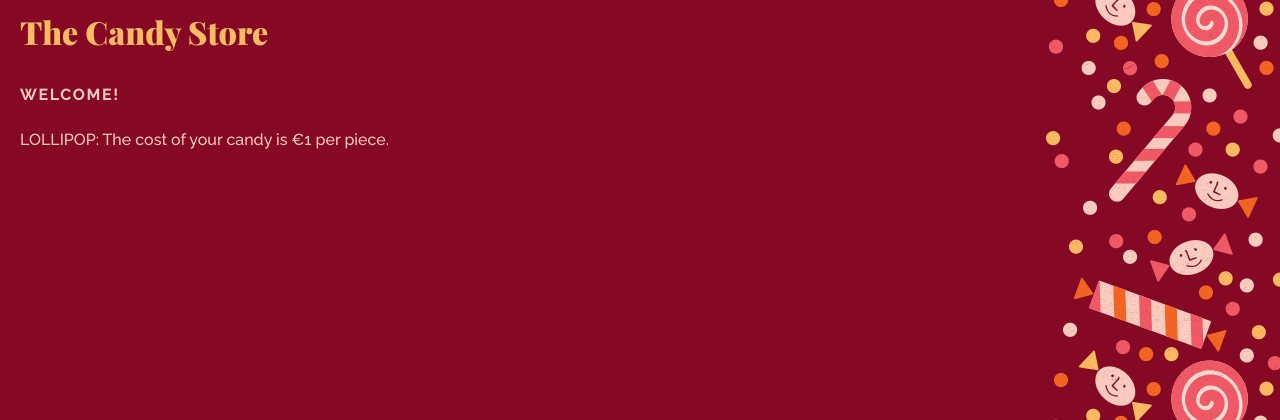
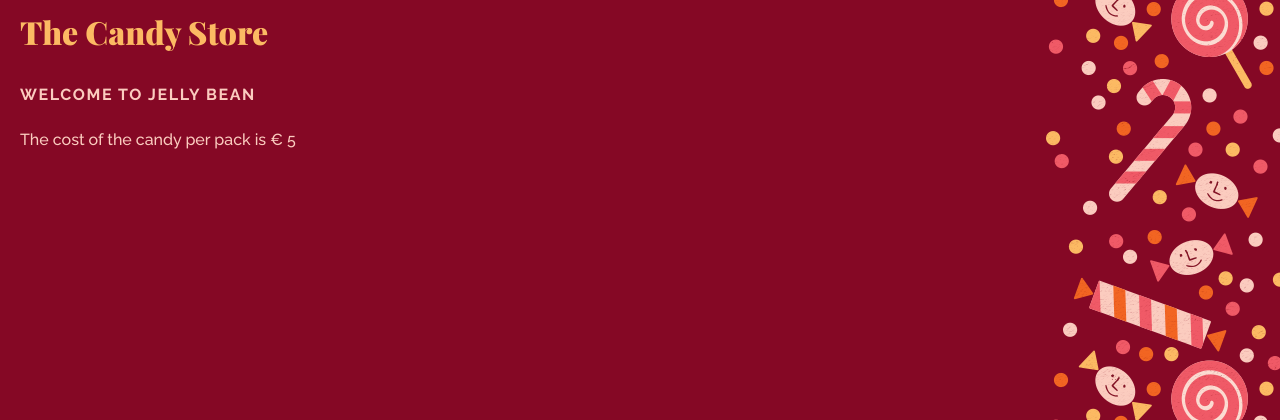
Before and after one commit to popadana10/PHP_, a PHP site: page /PHP_practice02/section_a/c01/variables.php in a window 1280 px wide. Shown: the top 420 px of the page. Run offline with PHP 8.4, Linux system fonts and the light colour scheme.

Commit message:
Variables

```diff
--- a/phpDir/src/PHP_practice02/section_a/c01/variables.php
+++ b/phpDir/src/PHP_practice02/section_a/c01/variables.php
@@ -5,9 +5,8 @@
 
    */
 
-   $name = 'LOLLIPOP:';
-   $price = 1;
-
+   $candyName = 'Jelly Bean';
+   $candyPrice = 5;
 ?>
 <!DOCTYPE html>
 <html>
@@ -19,8 +18,8 @@
 
 <body>
   <h1>The Candy Store</h1>
-  <h2>Welcome!</h2>
-  <p><?php echo $name; ?> The cost of your candy is €<?php echo $price  ?> per piece.</p>
+  <h2>Welcome to <?php echo $candyName; ?></h2>
+  <p>The cost of the candy per pack is € <?php echo $candyPrice; ?></p>
 </body>
 
 </html>
```
